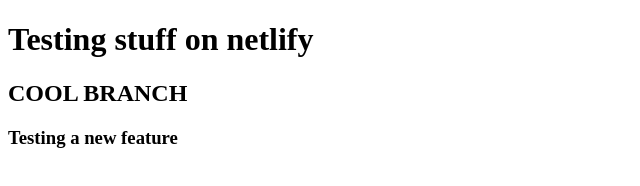
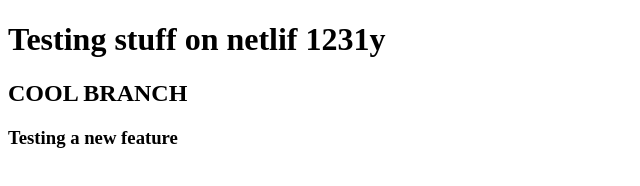
Before and after one commit to akopcz2/poc, a website: page index.html in a window 1280 px wide. Shown: the whole page, without its empty margins (0-640 px from the left). Drawn offline with Linux system fonts and the light colour scheme.

Commit message:
NET Updare

```diff
--- a/index.html
+++ b/index.html
@@ -7,7 +7,7 @@
   <title>Net</title>
 </head>
 <body>
-  <h1>Testing stuff on netlify</h1>
+  <h1>Testing stuff on netlif 1231y</h1>
   <h2>COOL BRANCH</h2>
   <h3>Testing a new feature</h3>
 </body>
```
